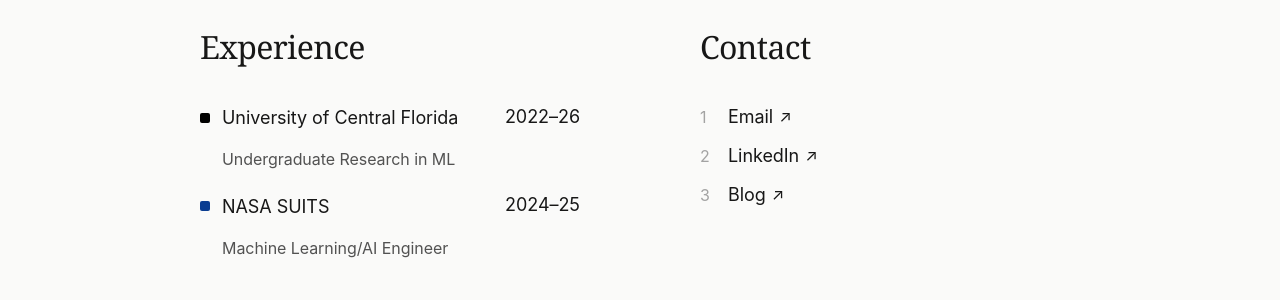
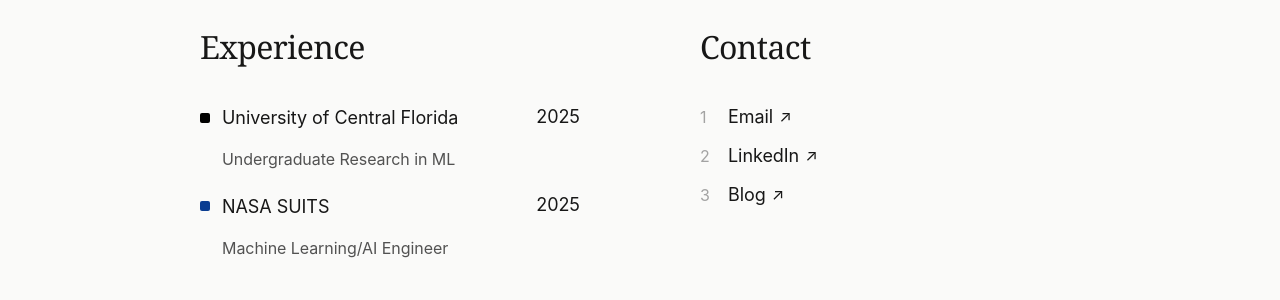
Before and after one commit to brianrojrc/brianrojrc.github.io, a Jekyll site: the page built from index.md, in a window 1280 px wide. Shown: the part 1094-1394 px from the top of the page. Built offline with Jekyll 4.4.1, drawn with Linux system fonts in a browser that asks for light colours.

Commit message:
Update index.md

```diff
--- a/index.md
+++ b/index.md
@@ -37,7 +37,7 @@
                     <span class="experience-indicator ucf"></span>
                     <span>University of Central Florida</span>
                 </div>
-                <span class="experience-year">2022–26</span>
+                <span class="experience-year">2025</span>
             </li>
             <div class="experience-role">Undergraduate Research in ML</div>
 
@@ -46,7 +46,7 @@
                     <span class="experience-indicator nasa"></span>
                     <span>NASA SUITS</span>
                 </div>
-                <span class="experience-year">2024–25</span>
+                <span class="experience-year">2025</span>
             </li>
             <div class="experience-role">Machine Learning/AI Engineer</div>
         </ul>
```
